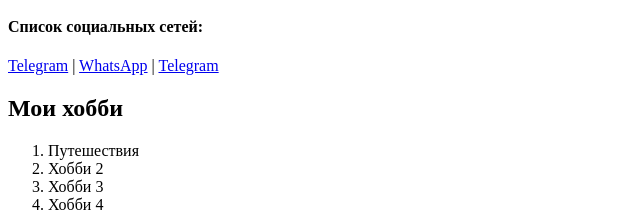
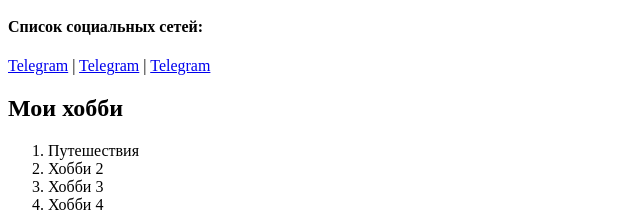
Before and after one commit to la-moche/resume, a plain HTML site: page index.html in a window 1280 px wide. Shown: the part 347-558 px from the top of the page, 0-640 px from the left. Drawn offline with Linux system fonts and the light colour scheme.

Commit message:
Add files via upload

```diff
--- a/index.html
+++ b/index.html
@@ -20,7 +20,7 @@
 
     <a href="https://t.me/une_mouche" target="_blank">Telegram</a>
     |
-    <a href="https://wa.me/79028819649" target="_blank">WhatsApp</a>
+    <a href="https://t.me/une_mouche" target="_blank">Telegram</a>
     |
     <a href="https://t.me/une_mouche" target="_blank">Telegram</a>
 
```
